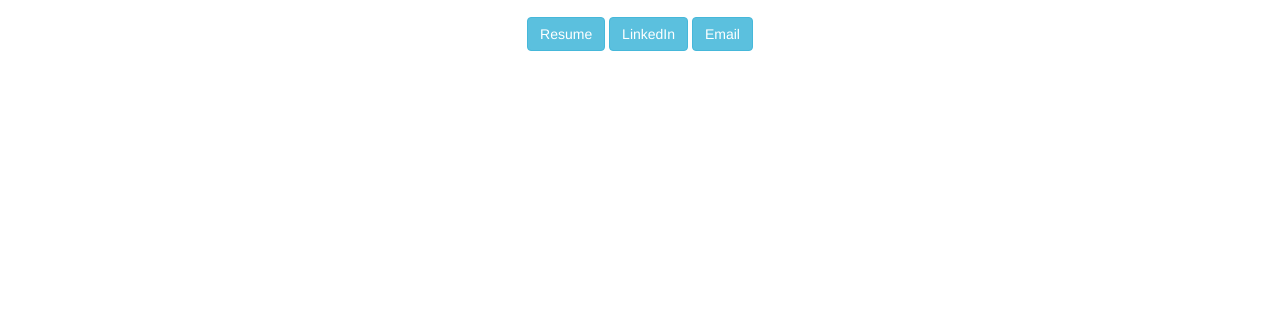
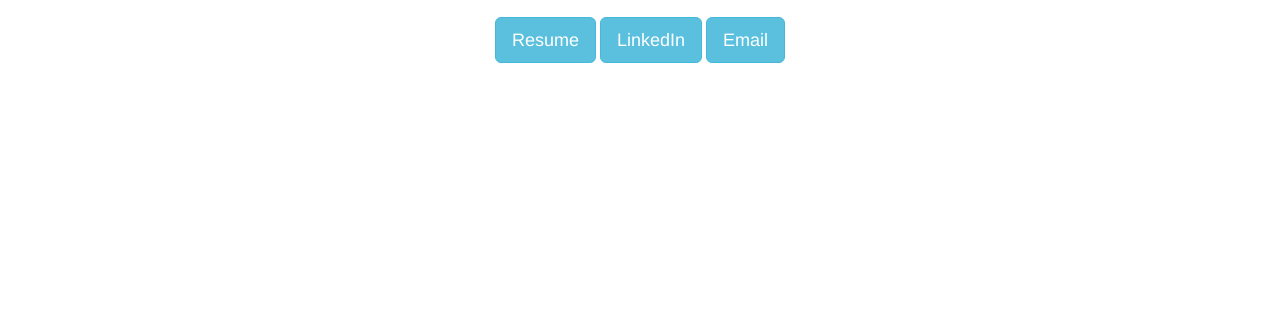
Before and after one commit to carlalvares/carlalvares.github.io, a plain HTML site: page index.html in a window 1280 px wide. Shown: the part 490-800 px from the top of the page. Drawn offline with nearby package versions, Linux system fonts and the light colour scheme.

Commit message:
Made buttons bigger

```diff
--- a/index.html
+++ b/index.html
@@ -35,9 +35,9 @@
         <img src="/images/me2.jpg" alt="Me!">
         <h1>Hello!</h1>
         <p class="lead">My name is Carl.</p>
-        <a role="button" class="btn btn-md btn-info" href="images/me.jpg">Resume</a>
-        <a role="button" class="btn btn-md btn-info" href="http://www.linkedin.com">LinkedIn</a>
-        <a role="button" class="btn btn-md btn-info" href="mailto:alvares.carl@gmail.com">Email</a>
+        <a role="button" class="btn btn-lg btn-info" href="images/me.jpg">Resume</a>
+        <a role="button" class="btn btn-lg btn-info" href="http://www.linkedin.com">LinkedIn</a>
+        <a role="button" class="btn btn-lg btn-info" href="mailto:alvares.carl@gmail.com">Email</a>
       </div>
 
     </div><!-- /.container -->
```
